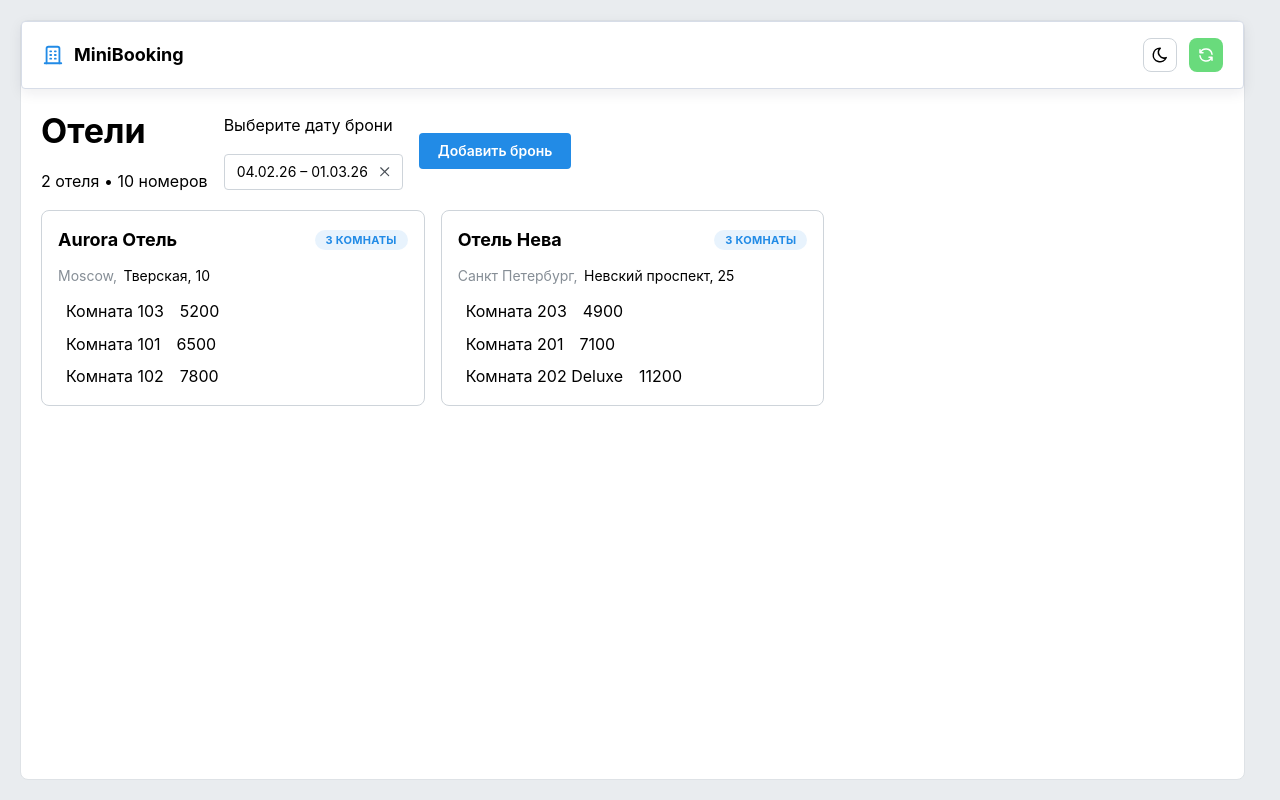
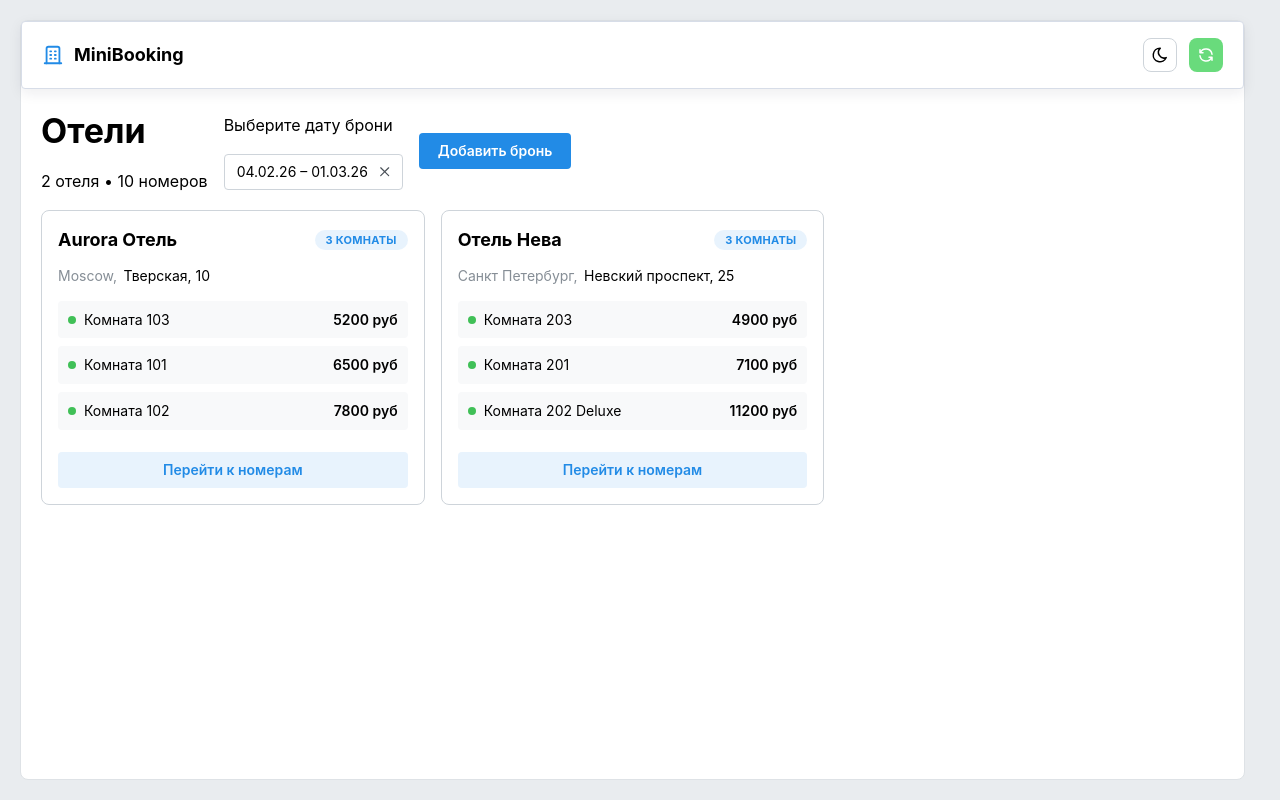
Before and after one commit to ivatra/mini_booking, a React (Vite) app in the folder apps/web/: page / in a window 1280 px wide. Built offline with nearby package versions, Linux system fonts and the light colour scheme.

Commit message:
feat (web hotel card): go to booking btn layout

```diff
--- a/apps/web/src/ui/HotelCard.module.css
+++ b/apps/web/src/ui/HotelCard.module.css
@@ -37,11 +37,11 @@
   color: var(--mantine-color-dimmed);
 }
 
-.rooms_list {
+.roomsList {
   margin-top: 2px;
 }
 
-.room_item {
+.roomItem {
   display: flex;
   justify-content: space-between;
   align-items: center;
@@ -53,35 +53,39 @@
   );
 }
 
-.room_meta {
+.roomMeta {
   display: flex;
   align-items: center;
   min-width: 0;
 }
 
-.room_name {
+.roomName {
   font-size: var(--mantine-font-size-sm);
   white-space: nowrap;
   overflow: hidden;
   text-overflow: ellipsis;
 }
 
-.room_price {
+.roomPrice {
   font-size: var(--mantine-font-size-sm);
   font-weight: 600;
 }
 
-.status_dot {
+.statusDot {
   width: 8px;
   height: 8px;
   border-radius: 999px;
   flex: 0 0 auto;
 }
 
-.status_free {
+.statusFree {
   background-color: var(--mantine-color-green-6);
 }
 
-.status_busy {
+.statusBusy {
   background-color: var(--mantine-color-red-6);
 }
+
+.openRoomsButton {
+  margin-top: var(--mantine-spacing-xs);
+}
--- a/apps/web/src/ui/HotelCard.tsx
+++ b/apps/web/src/ui/HotelCard.tsx
@@ -1,4 +1,4 @@
-import { Badge, Card, Group, Stack, Text, Title } from "@mantine/core";
+import { Badge, Button, Card, Group, Stack, Text, Title } from "@mantine/core";
 
 import { pickPreviewRooms, pluralizeRu } from "../helpers";
 import type { IHotel } from "../types";
@@ -22,6 +22,7 @@ const HotelCard = ({ id, city, name, rooms, address }: IHotel) => {
             {roomsCount} {roomsWord}
           </Badge>
         </Group>
+
         <Group gap="0.4rem">
           <Text className={s.cityText}>{city},</Text>
           {address ? (
@@ -37,9 +38,19 @@ const HotelCard = ({ id, city, name, rooms, address }: IHotel) => {
           gap={8}
           className={s.roomsList}>
           {previewRooms.map((room) => (
-            <HotelCardRoomPreview {...room} />
+            <HotelCardRoomPreview
+              key={room.id}
+              {...room}
+            />
           ))}
         </Stack>
+
+        <Button
+          className={s.openRoomsButton}
+          variant="light"
+          fullWidth>
+          Перейти к номерам
+        </Button>
       </Stack>
     </Card>
   );
--- a/apps/web/src/ui/HotelCardRoomPreview.tsx
+++ b/apps/web/src/ui/HotelCardRoomPreview.tsx
@@ -8,22 +8,18 @@ const HotelCardRoomPreview = (room: HotelRoom) => {
   const isAvailable = isRoomAvailableOnDate(room);
 
   return (
-    <Group
-      key={room.id}
-      className={s.roomItem}>
+    <Group className={s.roomItem}>
       <Group
         gap={8}
         className={s.roomMeta}>
         <span
-          className={`${s.statusDot} ${
-            isAvailable ? s.statusFree : s.statusBusy
-          }`}
+          className={`${s.statusDot} ${isAvailable ? s.statusFree : s.statusBusy}`}
           aria-hidden="true"
         />
         <Text className={s.roomName}>Комната {room.name}</Text>
       </Group>
 
-      <Text className={s.roomPrice}>{room.pricePerNight}</Text>
+      <Text className={s.roomPrice}>{room.pricePerNight} руб</Text>
     </Group>
   );
 };
```
